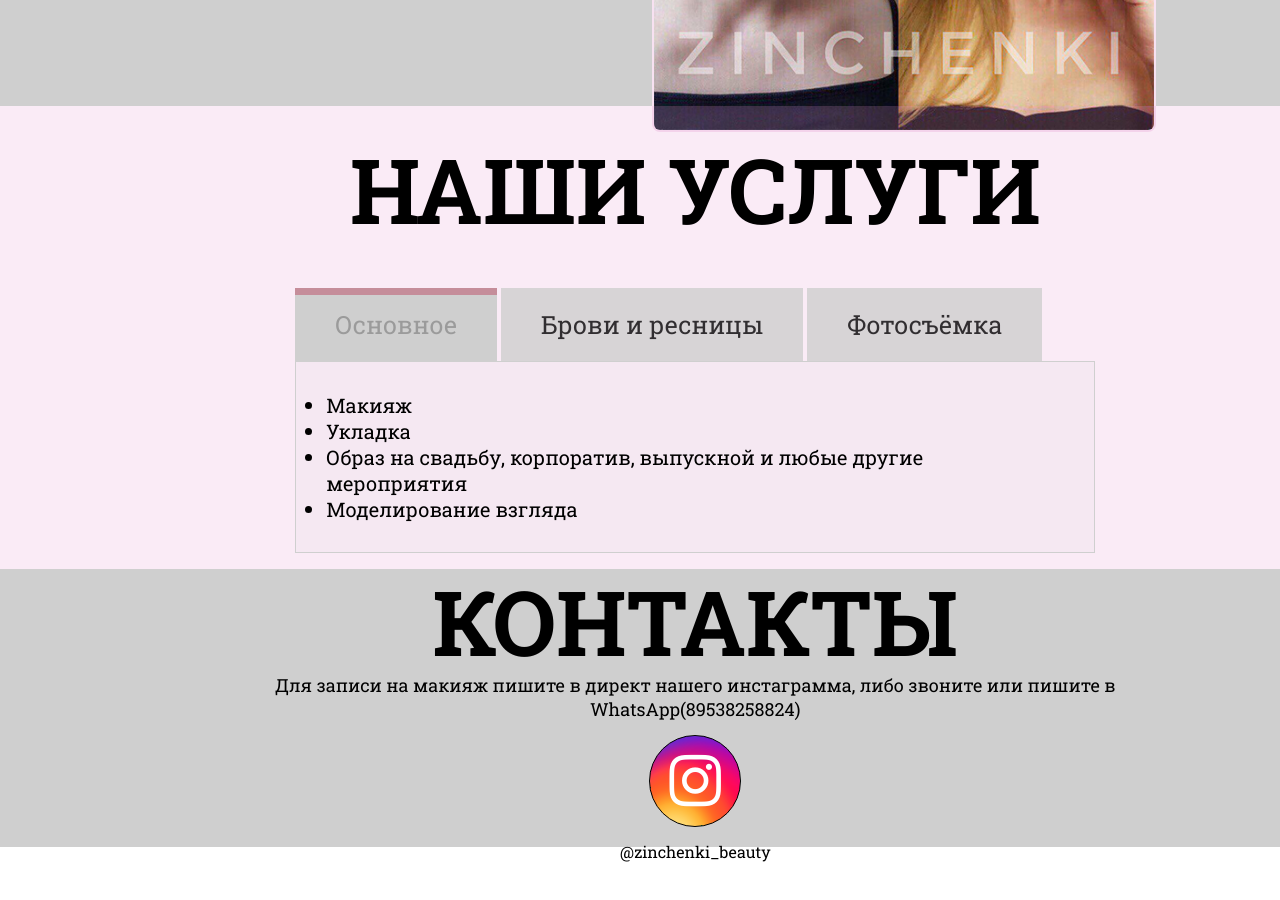
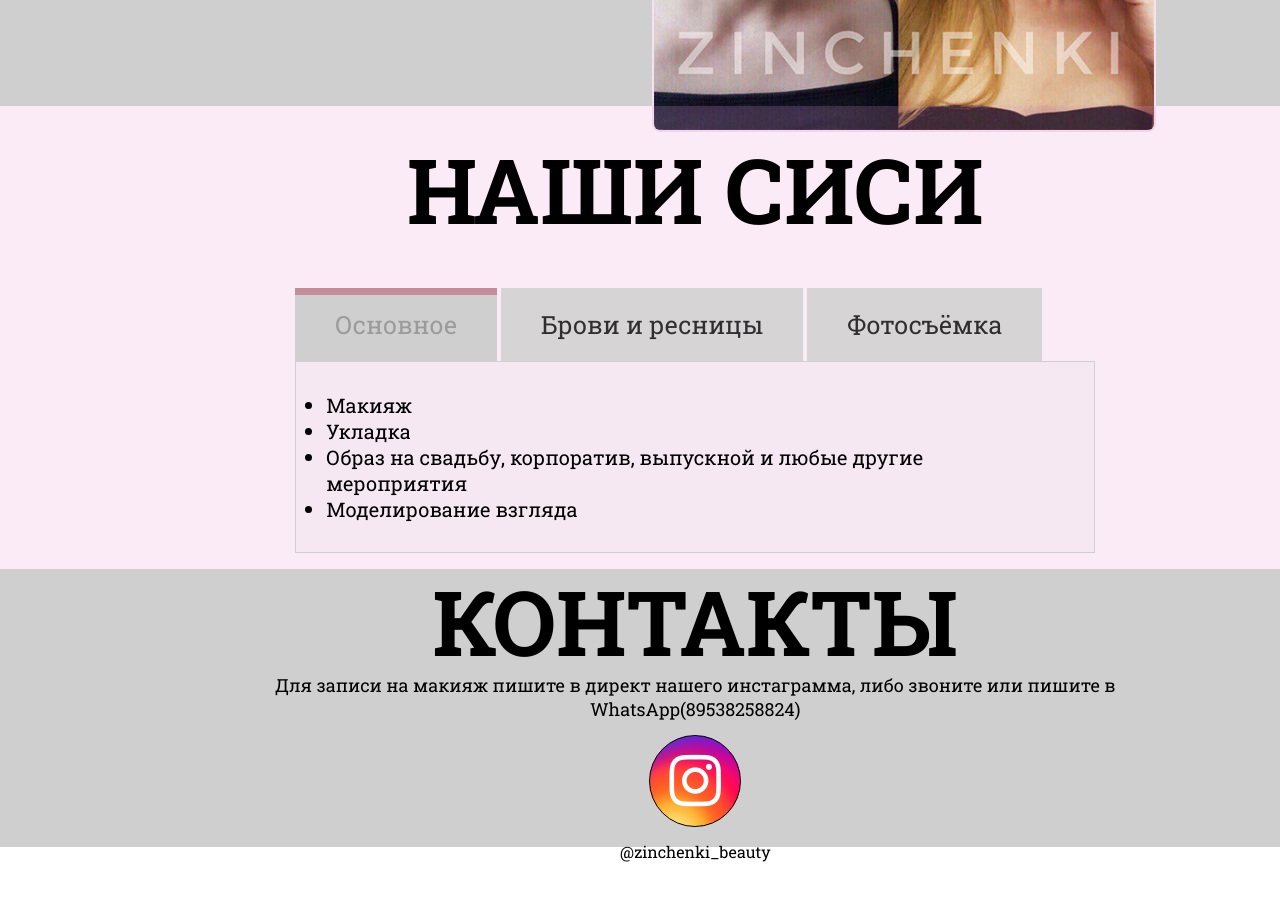
Before and after one commit to begenFys/site_margo, a plain HTML site: page index.html in a window 1280 px wide. Shown: the part 1582-2482 px from the top of the page. Drawn offline with nearby package versions, Linux system fonts and the light colour scheme.

Commit message:
5 commit

```diff
--- a/index.html
+++ b/index.html
@@ -118,7 +118,7 @@
             <div class="content__list">
                 <h2 class="h2__list">
                     НАШИ
-                    УСЛУГИ
+                    СИСИ
                 </h2>
                 <div class="tab-wrapper">
 
```
